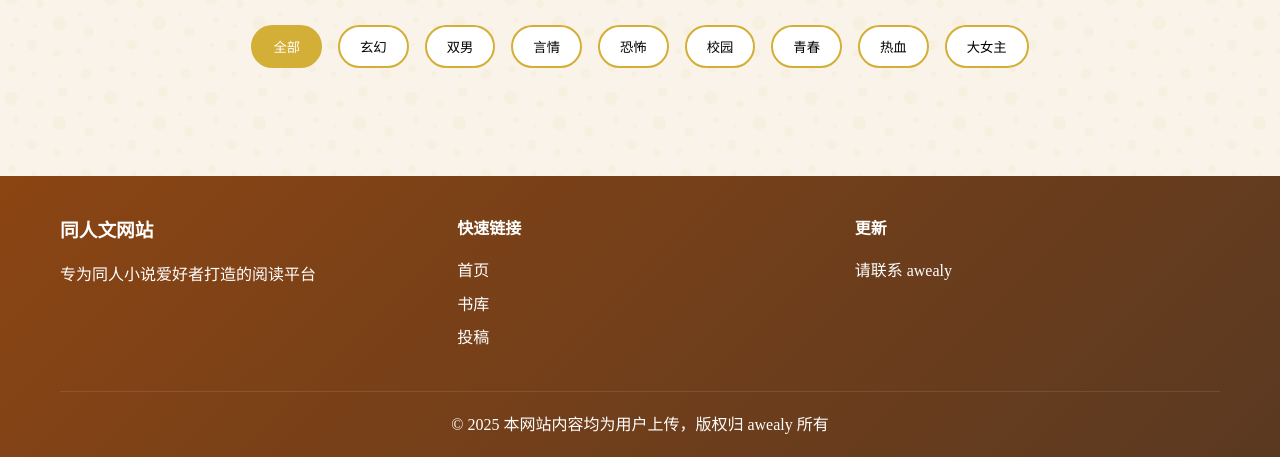
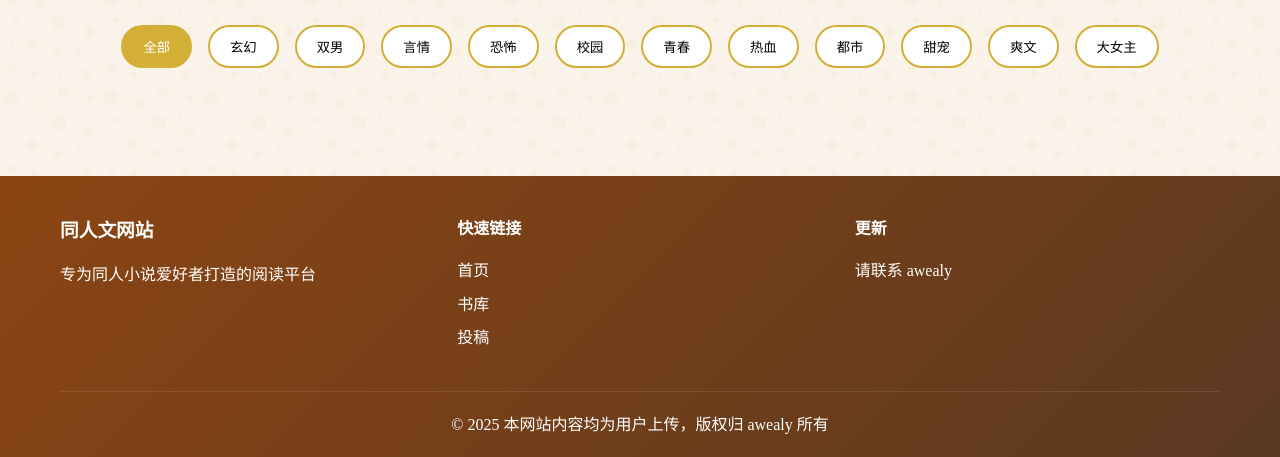
Before and after one commit to awealy/new_novels, a plain HTML site: page index.html in a window 1280 px wide. Shown: the part 613-1070 px from the top of the page. Drawn offline with nearby package versions, Linux system fonts and the light colour scheme; a web font is replaced by a local one.

Commit message:
Update index.html
Signed-off-by: awealy <wangyue_8391@163.com>

```diff
--- a/index.html
+++ b/index.html
@@ -58,6 +58,9 @@
                 <button class="filter-tab" data-filter="校园">校园</button>
                 <button class="filter-tab" data-filter="青春">青春</button>
                 <button class="filter-tab" data-filter="热血">热血</button>
+                <button class="filter-tab" data-filter="都市">都市</button>
+                <button class="filter-tab" data-filter="甜宠">甜宠</button>
+                <button class="filter-tab" data-filter="爽文">爽文</button>
                 <button class="filter-tab" data-filter="大女主">大女主</button>
             </div>
             <div id="novelGrid" class="novel-grid">
```
